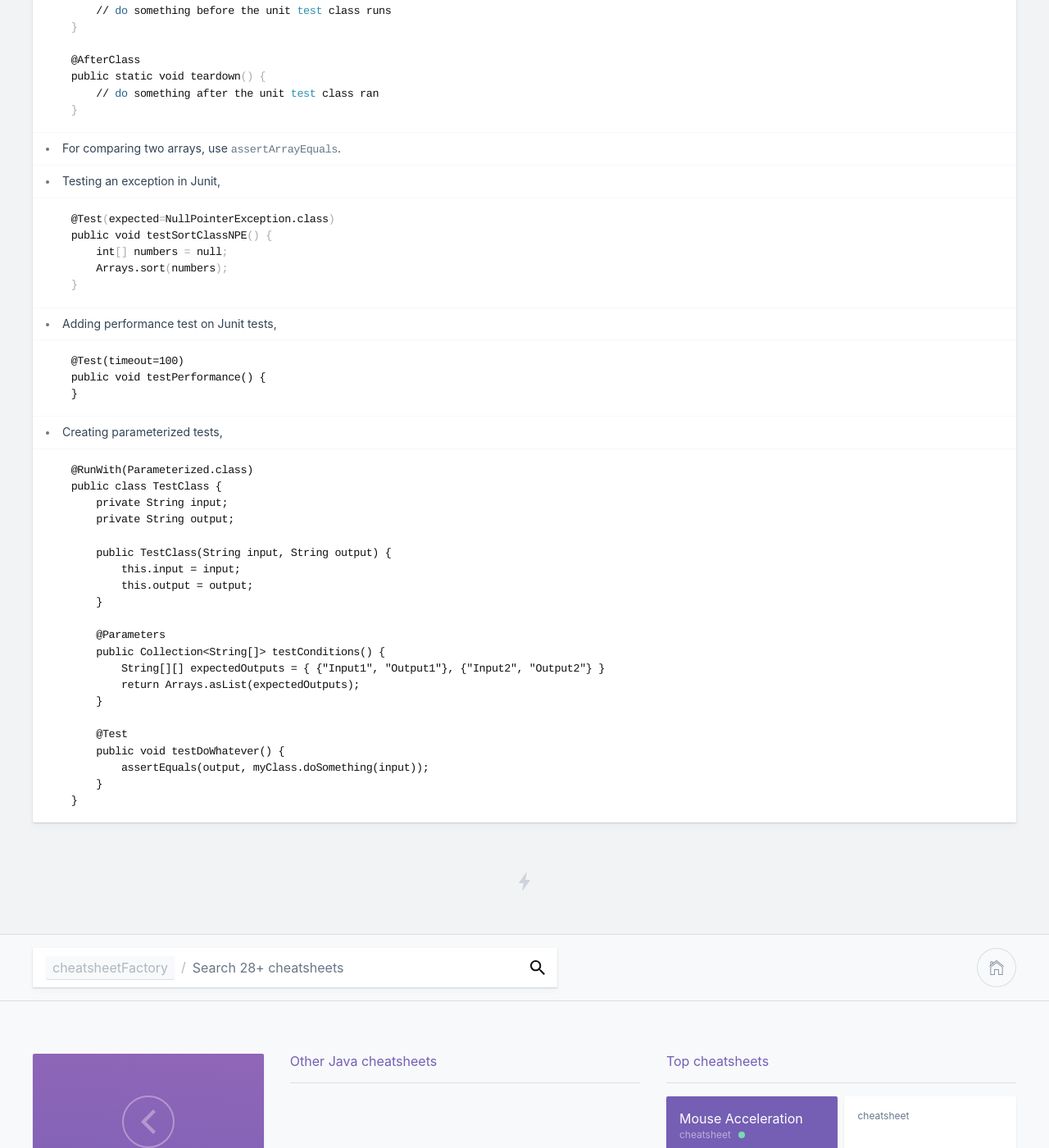
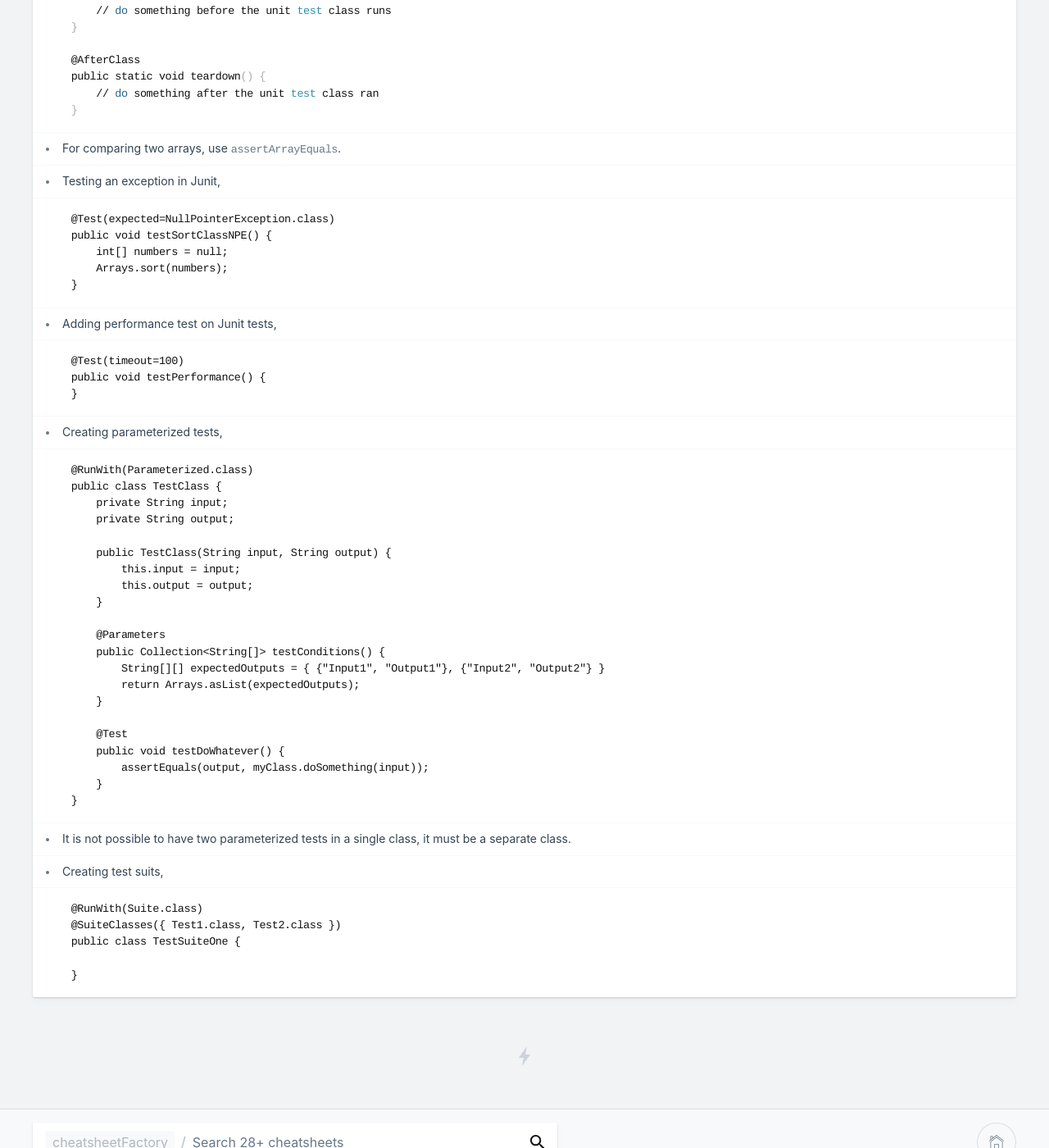
Before and after one commit to kasramp/cheat-sheet-factory, a Jekyll site: the page built from java/junit4.md, in a window 1280 px wide and 1400 px high, scrolled down 686 px. Shown: the whole window at 82% size. Built offline with Jekyll 4.4.1, drawn with Linux system fonts in a browser that asks for light colours.

Commit message:
Experimenting with different syntax highligher to find closest one to Java

````diff
--- a/java/junit4.md
+++ b/java/junit4.md
@@ -54,7 +54,7 @@ Shortcuts
 
 + Testing an exception in Junit,
 
-```bash
+```groovy
     @Test(expected=NullPointerException.class)
     public void testSortClassNPE() {
         int[] numbers = null;
@@ -64,7 +64,7 @@ Shortcuts
 
 + Adding performance test on Junit tests,
 
-```java
+```kotlin
     @Test(timeout=100)
     public void testPerformance() {
     }
@@ -72,7 +72,7 @@ Shortcuts
 
 + Creating parameterized tests,
 
-```cpp
+```kotlin
     @RunWith(Parameterized.class)
     public class TestClass {
         private String input;
@@ -95,3 +95,15 @@ Shortcuts
         }
     }
 ```
+
++ It is not possible to have two parameterized tests in a single class, it must be a separate class.
+
++ Creating test suits,
+
+```java
+    @RunWith(Suite.class)
+    @SuiteClasses({ Test1.class, Test2.class })
+    public class TestSuiteOne {
+
+    }
+```
````
